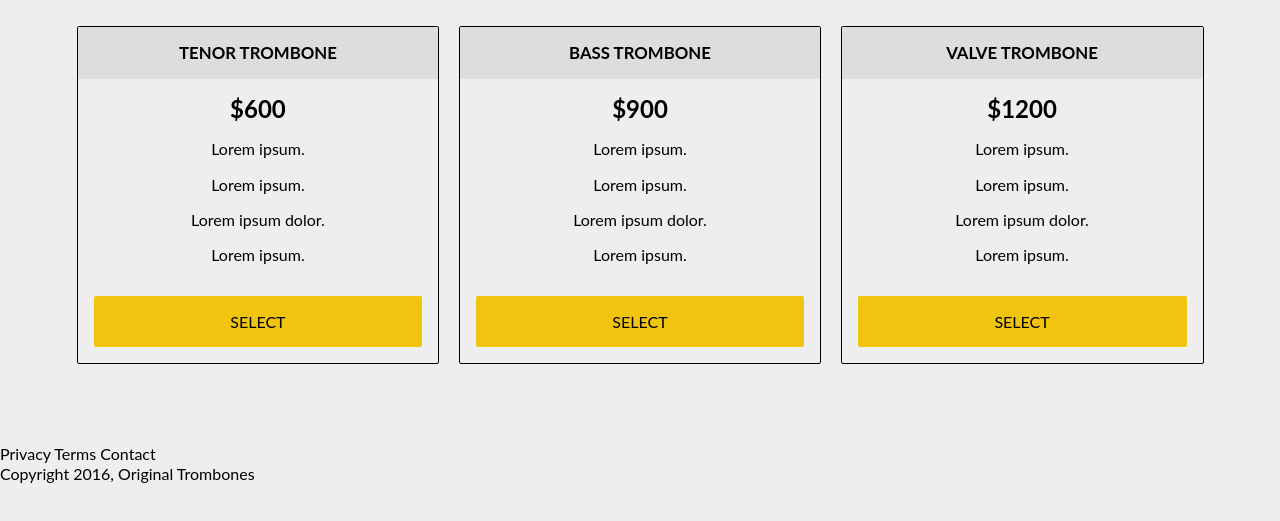
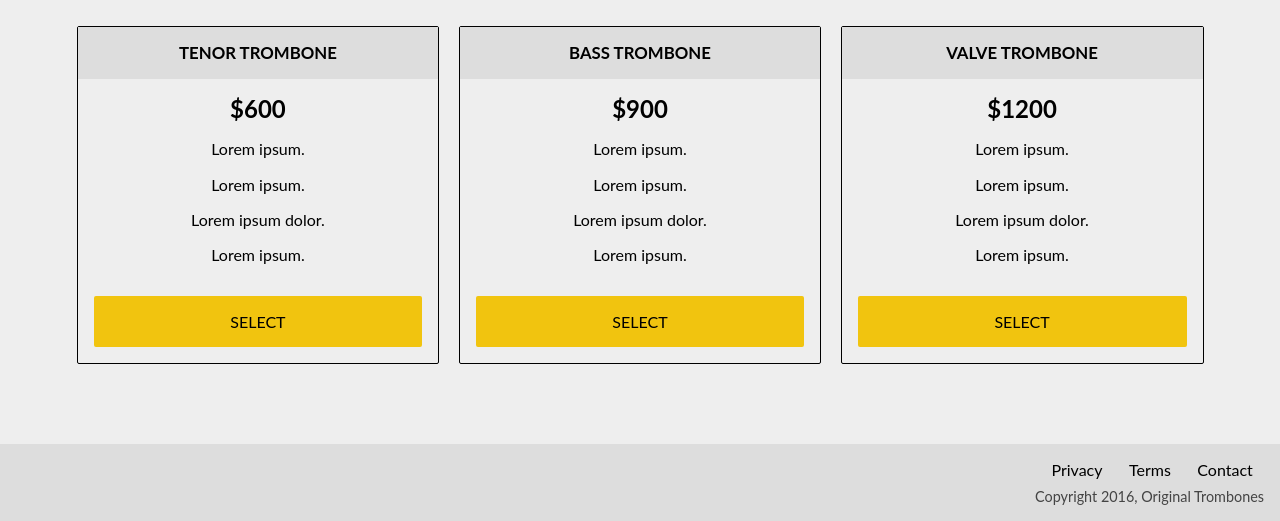
Before and after one commit to phuongnuyen/product-landing-page, a plain HTML site: page index.html in a window 1280 px wide. Shown: the part 925-1446 px from the top of the page. Before the commit the page ends 1408 px from the top, so only its background shows below. Drawn offline with Linux system fonts and the light colour scheme.

Commit message:
fix footer style

```diff
--- a/index.html
+++ b/index.html
@@ -99,7 +99,7 @@
             </section>
         </div>
 
-        <footer id="footer">
+        <footer class="footer">
             <ul>
                 <a class="footer-link">Privacy</a>
                 <a class="footer-link">Terms</a>
```
